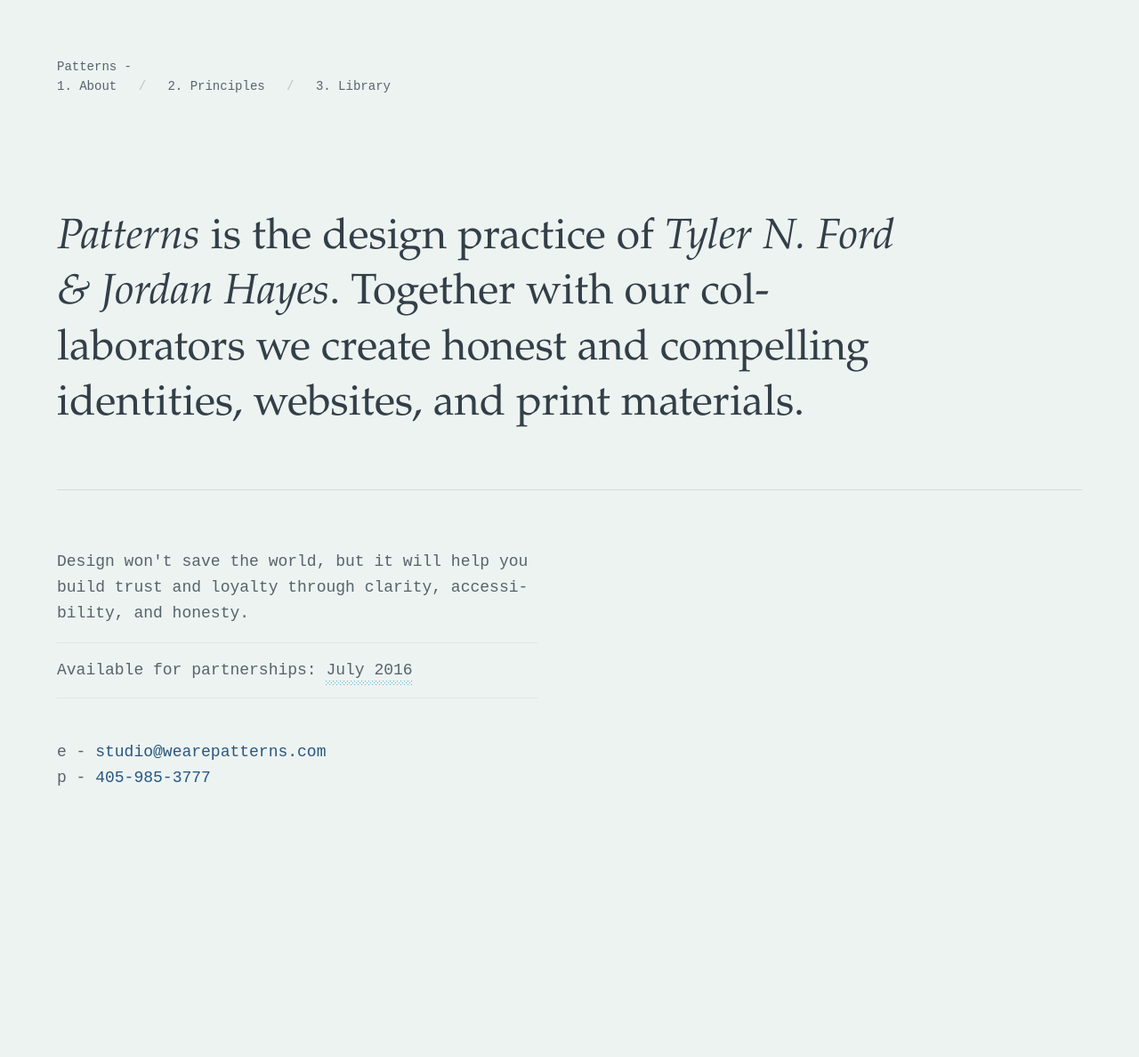
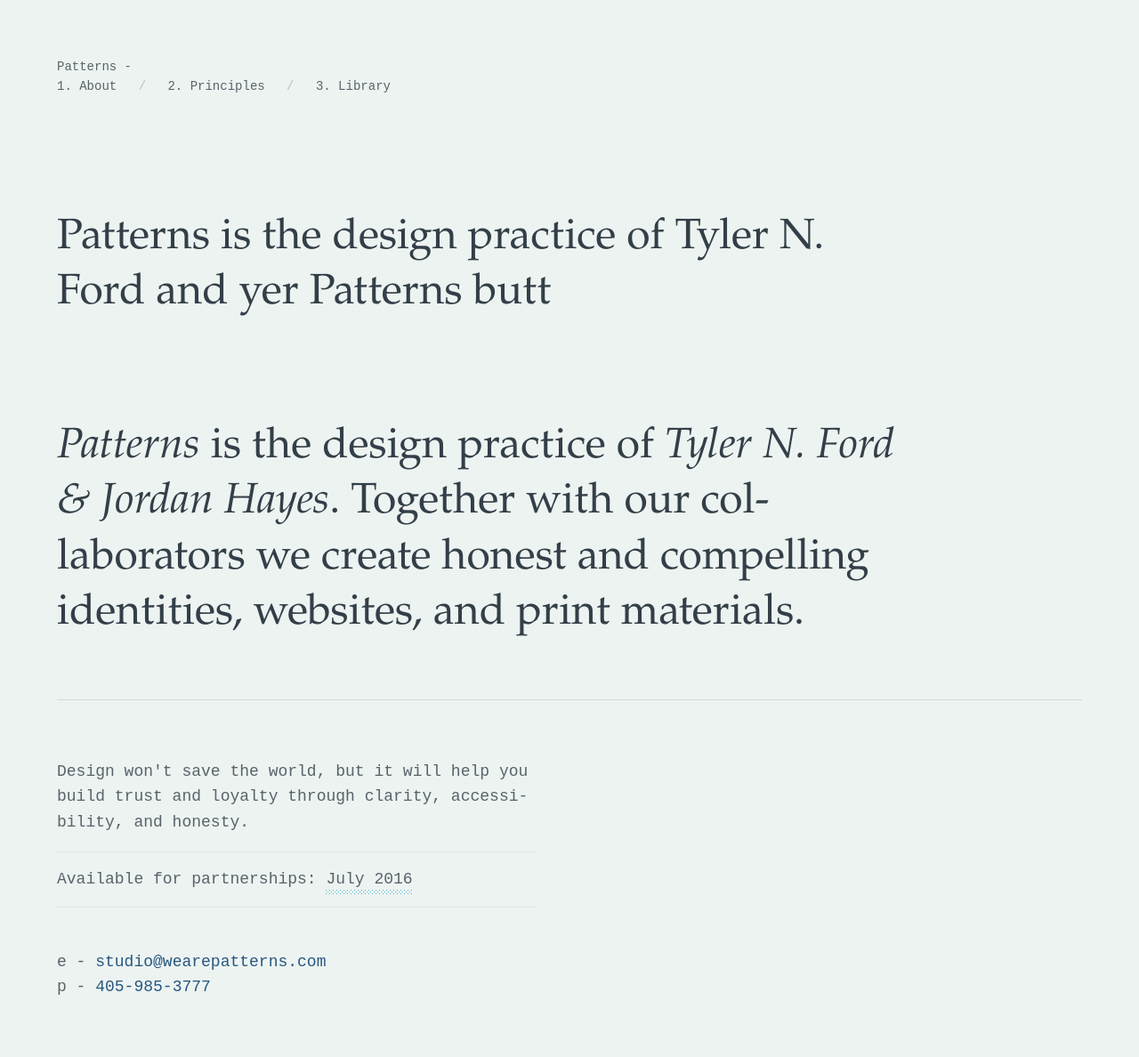
Before and after one commit to wearepatterns/wearepatterns.github.io, a Jekyll site: the page built from index.markdown, in a window 1280 px wide. Shown: the whole page at 89% size. Built offline with Jekyll 4.4.1, drawn with Linux system fonts in a browser that asks for light colours; before the commit the page ends 953 px from its top, so only the background shows below that.

Commit message:
Update layout.html

```diff
--- a/_layouts/layout.html
+++ b/_layouts/layout.html
@@ -2,7 +2,8 @@
 layout: default
 ---
 
-<h1 class="f3 f2-ns f1-l four fw5 lh-title measure-narrow garamond "><em class="nolig">Patterns</em> is the design practice of <em>Tyler N. Ford &amp; Jordan Hayes</em>. To&shy;gether with our col&shy;laborators we create honest and com&shy;pel&shy;ling iden&shy;tities, web&shy;sites, and print materials.</h1>
+<h1 class="f3 f2-ns f1-l four fw5 lh-title measure-narrow garamond ">{{ content }} <br>
+<em class="nolig">Patterns</em> is the design practice of <em>Tyler N. Ford &amp; Jordan Hayes</em>. To&shy;gether with our col&shy;laborators we create honest and com&shy;pel&shy;ling iden&shy;tities, web&shy;sites, and print materials.</h1>
 <section class="mt4 mt5-l pt3 pt4-l f5 f4-l lh-copy bt b--black-10 bc ">
         <p class="pt3-l measure ">Design won't save the world, but it will help you build trust and loy&shy;al&shy;ty through clar&shy;i&shy;ty, ac&shy;ces&shy;si&shy;bil&shy;ity, and honesty.</p>
         <p class="pt3 pb3 bt bb b--black-05 measure ">Available for partnerships: <span class="dots ">July 2016</span></p>
```
